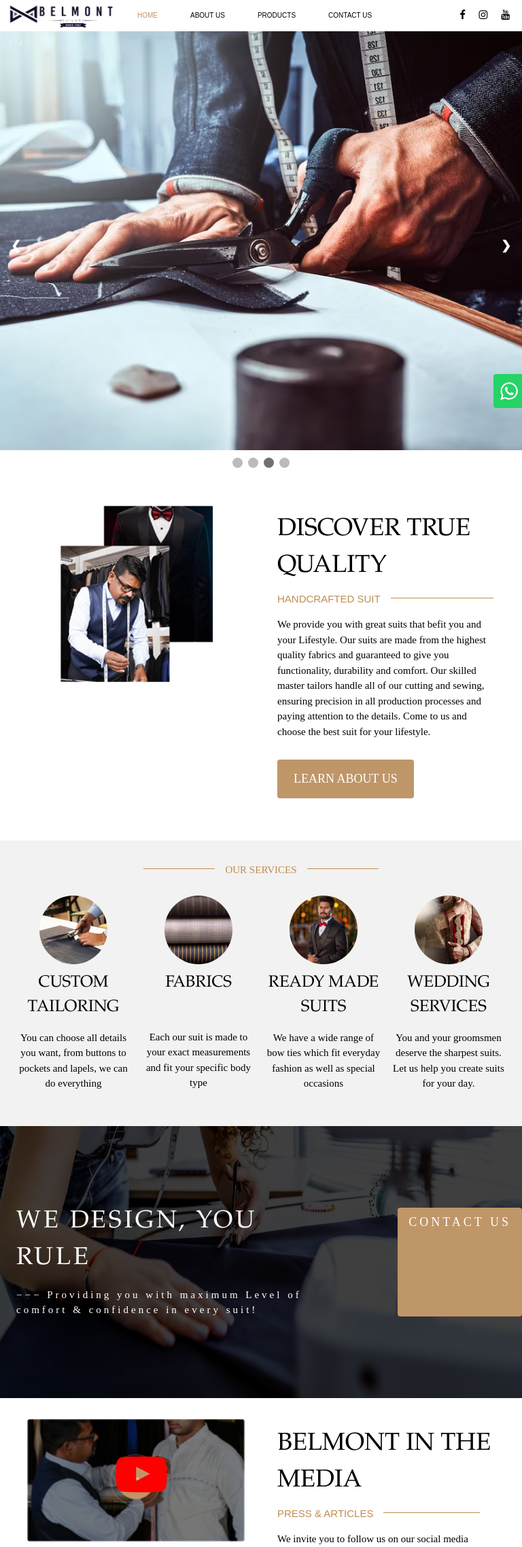
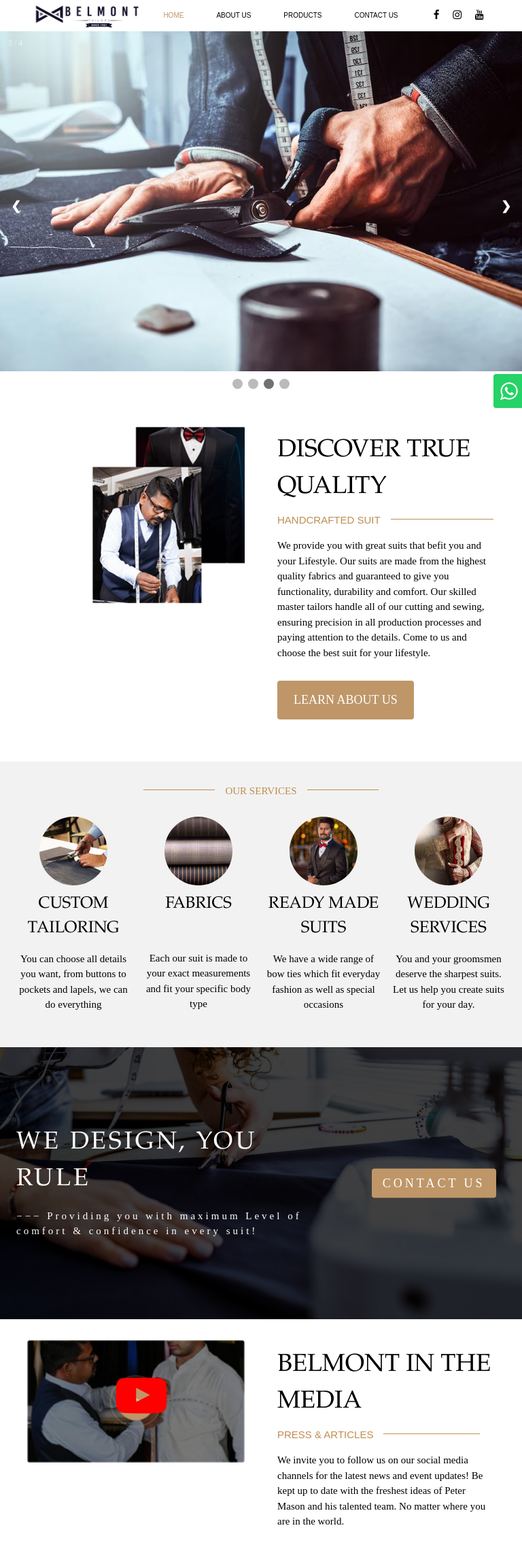
Before and after one commit to dhanraj-propelsoft/belmont-web, a PHP site: page / in a window 768 px wide; the page is wider, and only the part inside the window is pictured. Shown: the top 2275 px of that part at 68% size. Run offline with PHP 8.4, Linux system fonts and the light colour scheme.

Commit message:
align fixed

```diff
--- a/css/bt.css
+++ b/css/bt.css
@@ -152,7 +152,8 @@
 
  .bt-image {
      max-width: 100%;
-     height: auto
+     height: auto;
+     float: right;
  }
 
  img {
@@ -689,23 +710,24 @@
 
     .bt-display-left {
         position: absolute;
+        top: 40%;
+        left: 0%;
+        transform: translate(0%, -50%);
+        -ms-transform: translate(-0%, -50%)
+    }
+
+    .bt-display-text {
+        position: absolute;
         top: 50%;
         left: 0%;
         transform: translate(0%, -50%);
         -ms-transform: translate(-0%, -50%)
     }
 
-     .bt-button-right {
-        position: absolute;
-        bottom: 10%;
-        right: 28%;
-        transform: translate(0%, 0%);
-        -ms-transform: translate(0%, 0%);
-    }
-
     .bt-img-button {
         width:100%;
-        height:360px;
+        height: 400px;
+        object-fit: cover;
     }
  }
 
@@ -815,45 +846,56 @@
 
      /* Slideshow container */
     .slideshow-container {
-        max-width: 75vw;
+        max-width: 100vw;
         position: relative;
         margin: auto;
     }
 
     /* Slideshow container */
     .slideshow-container1 {
-        max-width: 75vw;
+        max-width: 100vw;
         position: relative;
         margin: auto;
     }
 
      .homeSlide {
          width: 100%;
-         height: 77vh;
+         height: 500px;
          object-fit: cover;
      }
 
      .homeSlide1 {
          width: 100%;
-         height: 50vh;
+         height: 500px;
          object-fit: cover;
      }
 
+     .bt-display-left {
+         position: absolute;
+         top: 50%;
+         left: 0%;
+         transform: translate(0%, -50%);
+         -ms-transform: translate(-0%, -50%)
+     }
+
+     .bt-display-text {
+         position: absolute;
+         top: 50%;
+         left: 0%;
+         transform: translate(0%, -50%);
+         -ms-transform: translate(-0%, -50%)
+     }
+
      .bt-button-right {
         position: absolute;
         top: 50%;
-        right: 0%;
+        right: 5%;
         transform: translate(0%, -50%);
         -ms-transform: translate(0%, -50%)
     }
-
-    .bt-img-button {
-        width:100%;
-        height:360px;
-    }
- }
-
- @media (max-width:992px) {
+ }
+
+ @media (max-width:992px) and (min-width: 769px) {
      .bt-sidebar.bt-collapse {
          display: none
      }
@@ -887,19 +929,20 @@
 
      .homeSlide {
          width: 100%;
-         height: 77vh;
+         height: 570px;
          object-fit: cover;
      }
 
      .homeSlide1 {
          width: 100%;
-         height: 60vh;
+         height: 500px;
          object-fit: cover;
      }
 
      .bt-img-button {
          width:100%;
-         height:50vh;
+         height:300px;
+         object-fit: cover;
      }
  }
 
--- a/index.html
+++ b/index.html
@@ -176,7 +176,7 @@
     <header class="bt-display-container bt-wide bt-padding-32">
       <div style="width:100%; height:250px; background-color: black;">
         <img class="bt-display-right bt-image" src="./img/about1.jpg" alt="" style="width:auto; height:250px;">
-        <div class="bt-display-left bt-col m9 bt-text-white bt-padding-large">
+        <div class="bt-display-text bt-col m9 bt-text-white bt-padding-large">
           <p>Since 1967. Belmont has cherished the needs of the customers. We carry values and maintain culture throughout our journey. We believe tailoring is an Art. Measurement is an Art, execution and finishing is an Art.</p>
         </div>
       </div>
```
Also changed, not shown: other parts of css/bt.css (+43 -14 lines). Lines whose indentation alone changed are shown as unchanged.
